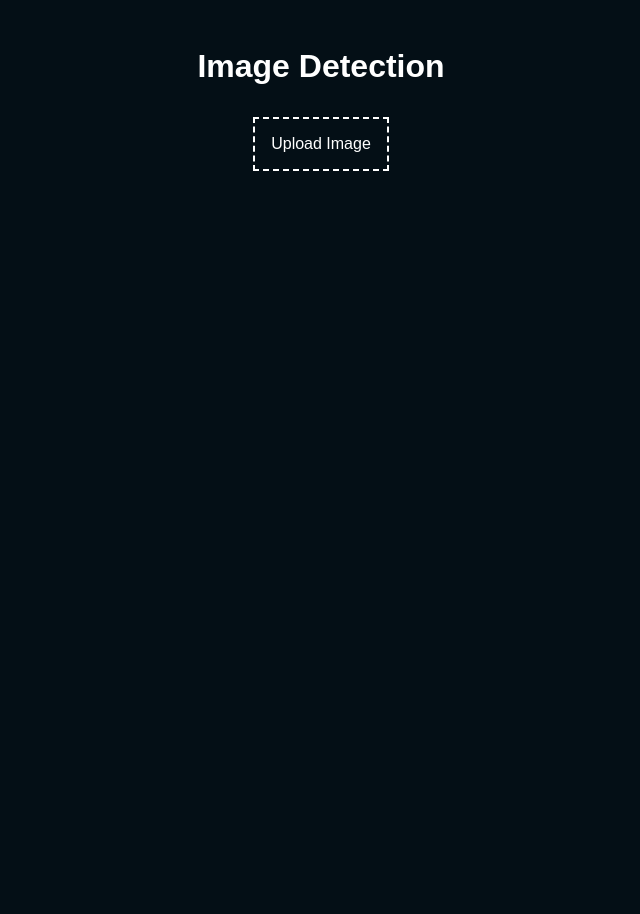
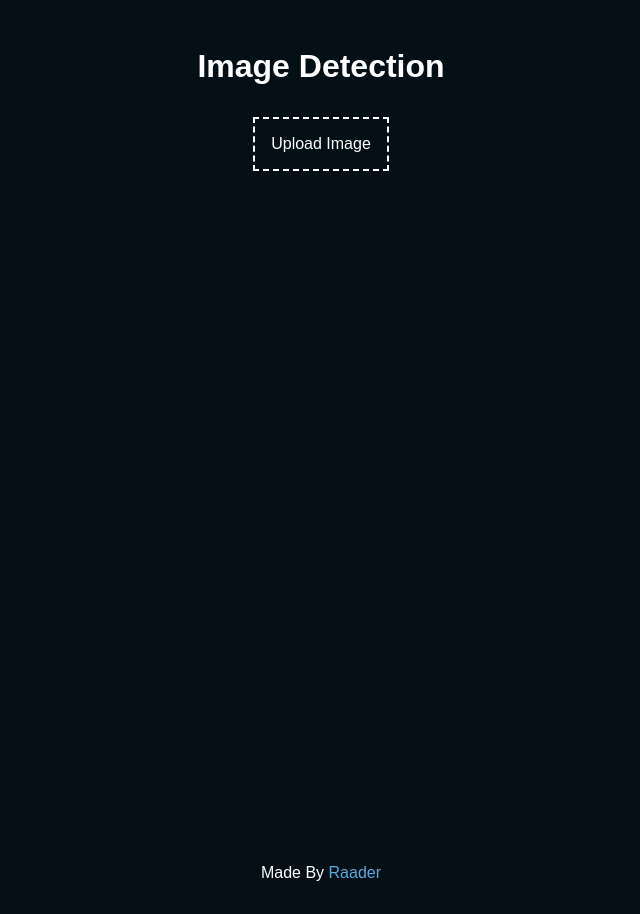
Before and after one commit to Raader/object-detection, a Next.js app: page / in a window 1280 px wide. Shown: the whole page, without its empty margins (319-959 px from the left). Before the commit the page ends 800 px from the top, so only its background shows below. Built offline with nearby package versions, Linux system fonts and the light colour scheme.

Commit message:
Add footer

```diff
--- a/pages/index.js
+++ b/pages/index.js
@@ -19,6 +19,7 @@ export default function Home() {
 
   return (
     <div className="layout">
+      <div style={{ height: "100vh" }}>
         <h1>Image Detection</h1>
         <div className="header">
           <ImageInput
@@ -34,14 +35,7 @@ export default function Home() {
             }}
           ></ImageInput>
         </div>
-      <div
-        style={{
-          position: "relative",
-          display: "flex",
-          justifyContent: "center",
-          alignItems: "center",
-        }}
-      >
+        <div className="image-cont">
           <ImageCanvas
             className="detection-canvas"
             style={{ filter: loading ? "blur(8px)" : "" }}
@@ -70,5 +64,10 @@ export default function Home() {
           )}
         </div>
       </div>
+
+      <footer>
+        Made By <a href="https://www.raader.me">Raader</a>
+      </footer>
+    </div>
   );
 }
--- a/styles/globals.css
+++ b/styles/globals.css
@@ -71,6 +71,14 @@ button:hover {
   margin: 2rem 0;
 }
 
+.image-cont {
+  position: relative;
+  display: flex;
+  justify-content: center;
+  align-items: flex-start;
+  overflow: auto;
+}
+
 @keyframes spin {
   from {
     transform: rotate(0deg);
@@ -89,6 +97,7 @@ button:hover {
   justify-content: center;
   align-items: center;
 }
+
 .loading-icon {
   width: 3rem;
   height: 3rem;
@@ -101,3 +110,16 @@ button:hover {
   background-color: rgba(0, 0, 0, 0.5);
   border-radius: 50%;
 }
+
+footer {
+  margin: 1rem;
+}
+
+a {
+  color: rgb(91, 171, 218);
+  cursor: pointer;
+}
+
+a:hover {
+  color: rgb(107, 183, 228);
+}
```
Lines whose indentation alone changed are shown as unchanged.
